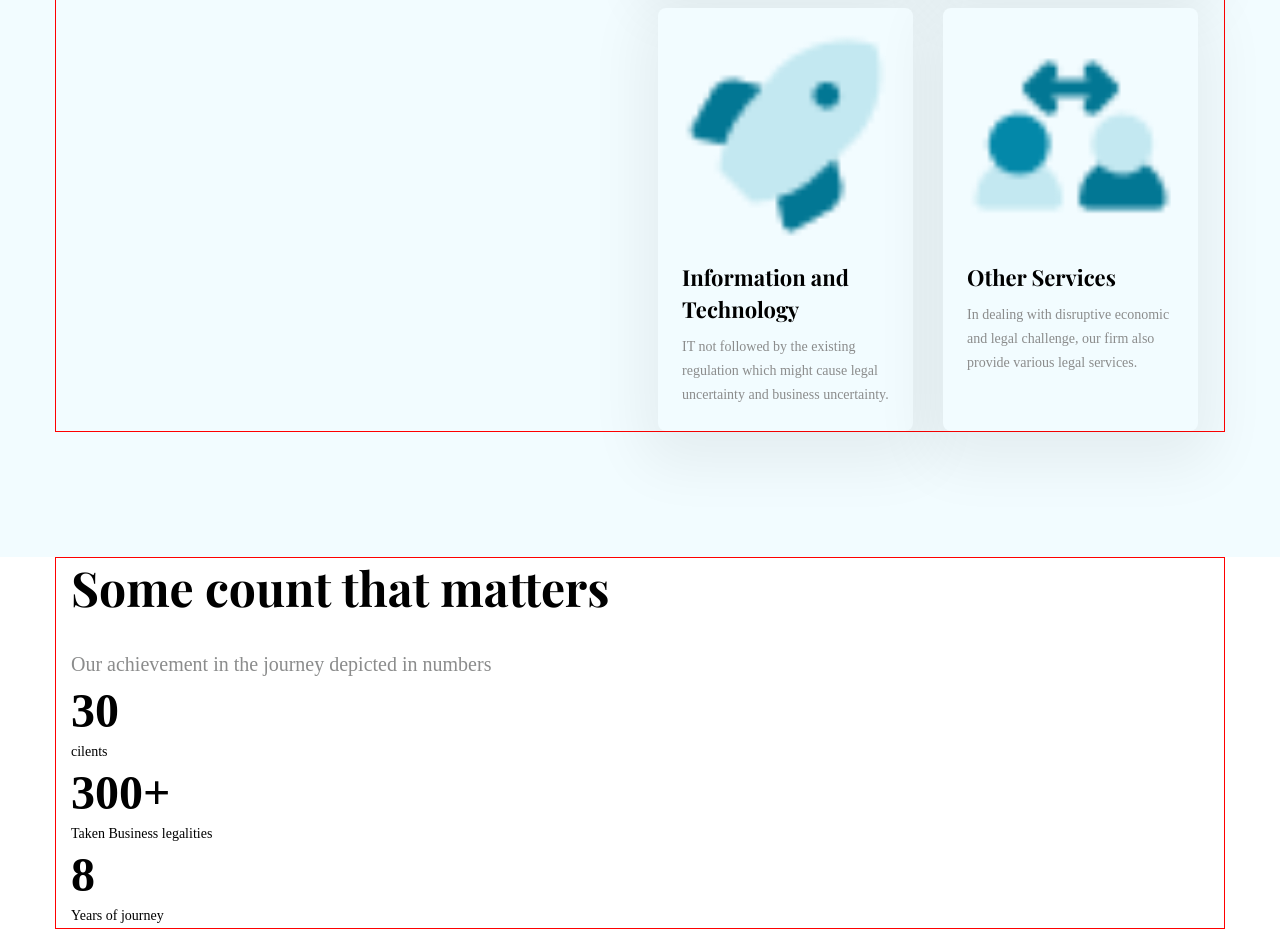
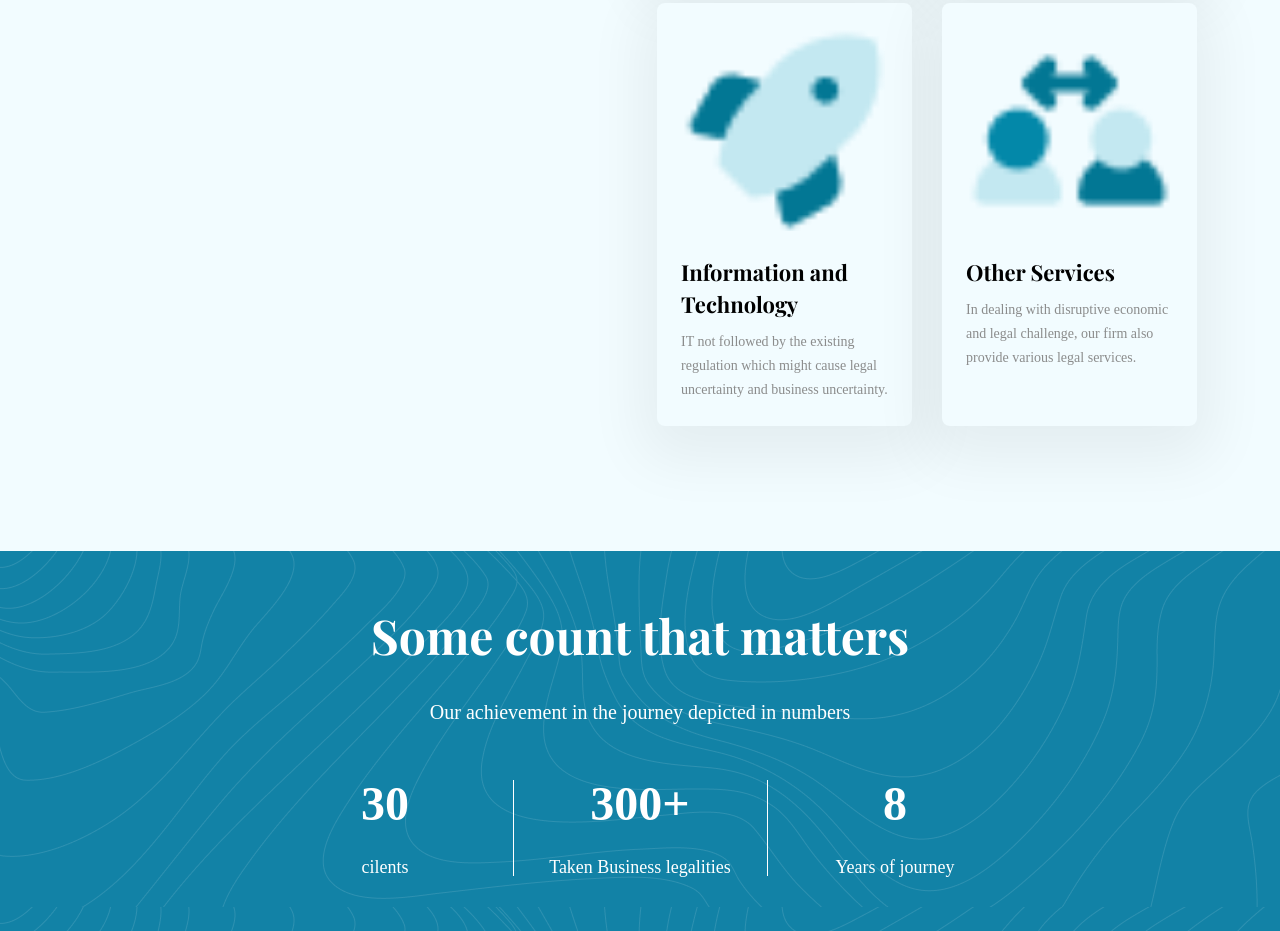
Before and after one commit to Bipul38/lawyer_portfolio, a website: page index.html in a window 1280 px wide. Shown: the part 1727-2658 px from the top of the page. Drawn offline with nearby package versions, Linux system fonts and the light colour scheme; a web font is replaced by a local one.

Commit message:
counter part css

```diff
--- a/assets/styles/app.css
+++ b/assets/styles/app.css
@@ -114,12 +114,21 @@ h3 {
   font-variation-settings: "FILL" 0, "wght" 400, "GRAD" 0, "opsz" 48;
 }
 
+.common_heading.center {
+  text-align: center;
+}
 .common_heading h2 {
   font-family: var(--play_fair);
   font-size: 48px;
   line-height: 58px;
 }
 @media (min-width: 0px) and (max-width: 575.9px) {
+  .common_heading h2 {
+    font-size: 28px;
+    line-height: 38px;
+  }
+}
+@media (min-width: 576px) and (max-width: 767.9px) {
   .common_heading h2 {
     font-size: 28px;
     line-height: 38px;
@@ -138,10 +147,13 @@ h3 {
     line-height: 26px;
   }
 }
+.common_heading.white p,
+.common_heading.white h2 {
+  color: var(--white);
+}
 
 .container {
   width: 1200px;
-  border: var(--border);
   margin: auto;
   padding: 0px 15px;
 }
@@ -531,4 +543,62 @@ nav ul li a.active, nav ul li a:hover {
   color: var(--gray);
 }
 
+#counter {
+  background-image: url(../images/counter/counterbg.png);
+}
+#counter .counter_content {
+  padding: 55px 0px;
+}
+#counter .counter_content .counter_items {
+  display: flex;
+  justify-content: center;
+  padding-top: 50px;
+}
+@media (min-width: 0px) and (max-width: 575.9px) {
+  #counter .counter_content .counter_items {
+    display: block;
+  }
+}
+#counter .counter_content .counter_items .item {
+  width: 255px;
+  gap: 30px;
+}
+@media (min-width: 0px) and (max-width: 575.9px) {
+  #counter .counter_content .counter_items .item {
+    margin: auto;
+  }
+}
+#counter .counter_content .counter_items .item.item2 {
+  border-left: 1px solid var(--white);
+  border-right: 1px solid var(--white);
+}
+@media (min-width: 0px) and (max-width: 575.9px) {
+  #counter .counter_content .counter_items .item.item2 {
+    border-left: 0;
+    border-right: 0;
+    border-top: 1px solid var(--white);
+    border-bottom: 1px solid var(--white);
+    padding: 30px 0px;
+    margin: 30px auto;
+  }
+}
+#counter .counter_content .counter_items .item h2 {
+  font-size: 48px;
+  line-height: 48px;
+  margin-bottom: 30px;
+}
+#counter .counter_content .counter_items .item p {
+  font-size: 18px;
+  line-height: 18px;
+}
+@media (min-width: 576px) and (max-width: 767.9px) {
+  #counter .counter_content .counter_items .item p {
+    line-height: 28px;
+  }
+}
+#counter .counter_content .counter_items .item h2, #counter .counter_content .counter_items .item p {
+  text-align: center;
+  color: var(--white);
+}
+
 /*# sourceMappingURL=app.css.map */
```
Also changed, not shown: 1 other file.
